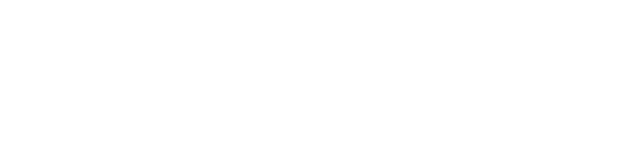
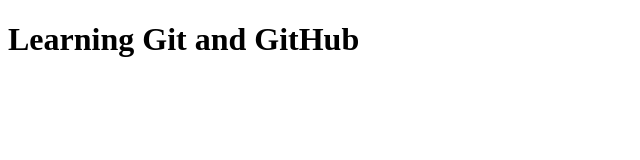
Before and after one commit to mryeminaung/mms-git-test, a plain HTML site: page index.html in a window 1280 px wide. Shown: the whole page, without its empty margins (0-640 px from the left). Drawn offline with Linux system fonts and the light colour scheme.

Commit message:
second commit

```diff
--- a/index.html
+++ b/index.html
@@ -7,6 +7,6 @@
         <title>Document</title>
     </head>
     <body>
-
+        <h1>Learning Git and GitHub</h1>
     </body>
 </html>
```
